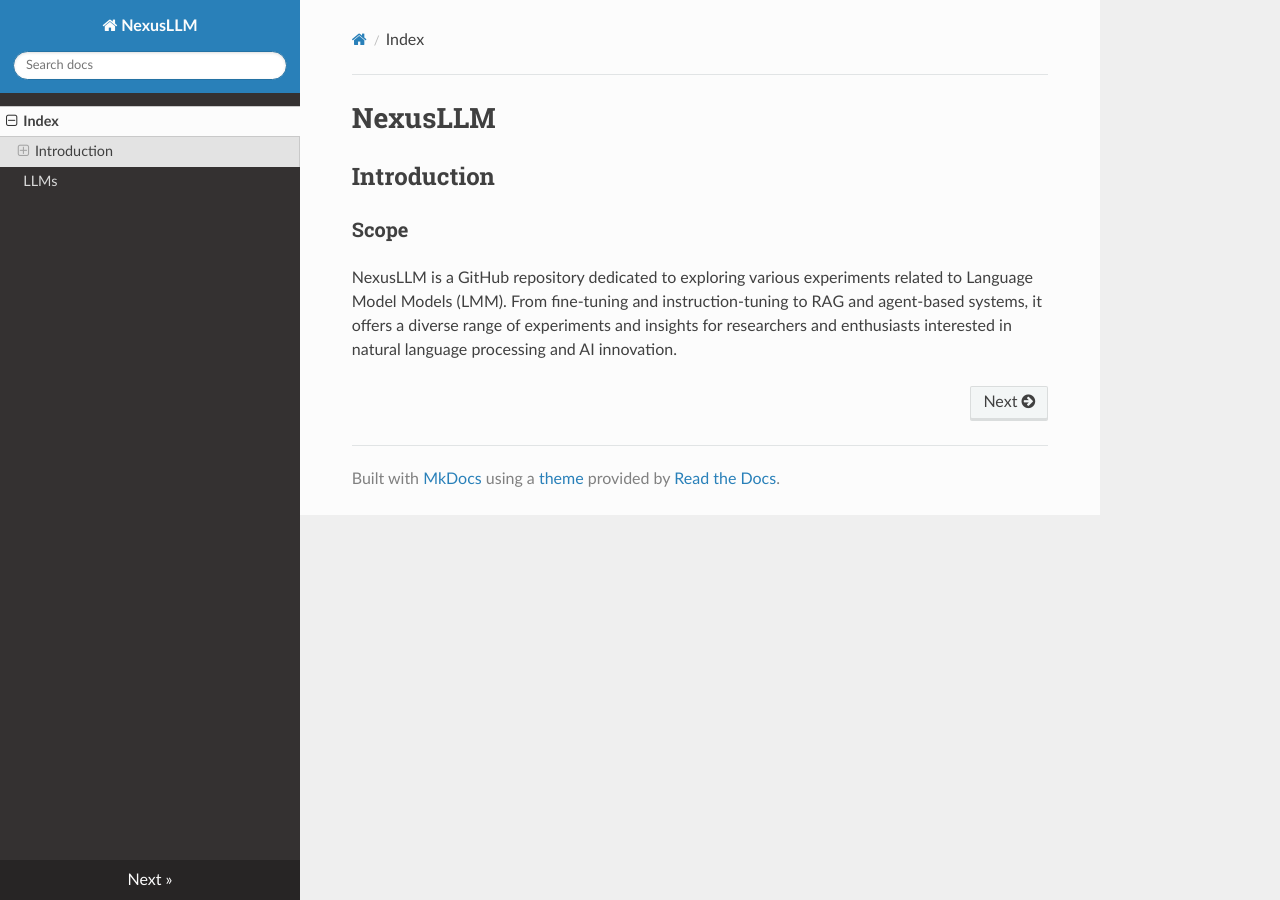
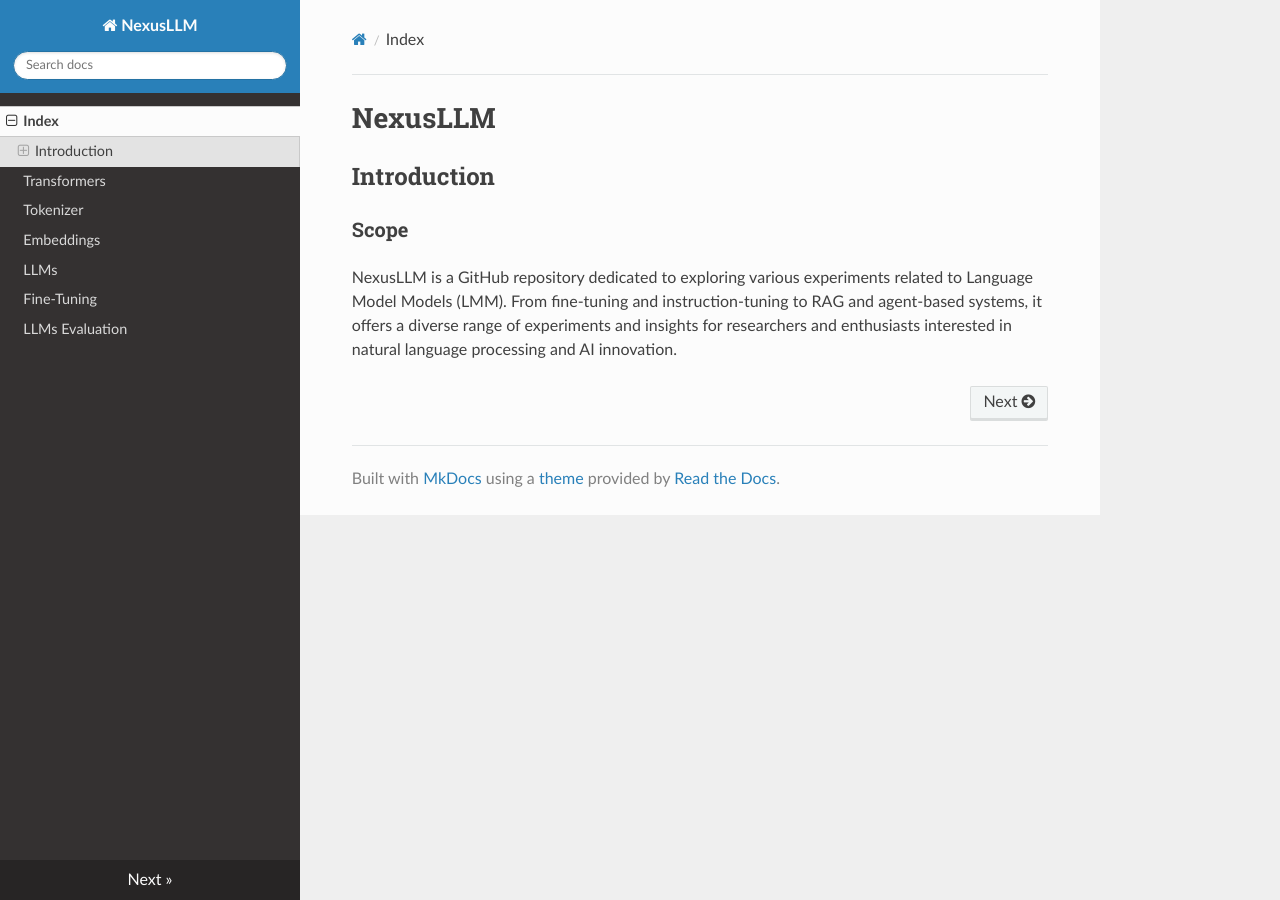
Before and after one commit to Volscente/NexusLLM, an MkDocs documentation site: the page built from documentation/docs/index.md, in a window 1280 px wide. Built offline with MkDocs 1.6.1, drawn with Linux system fonts in a browser that asks for light colours; nearby versions of some CDN libraries.

Commit message:
Update mkdocs.yml

```diff
--- a/documentation/mkdocs.yml
+++ b/documentation/mkdocs.yml
@@ -4,7 +4,12 @@ site_name: NexusLLM
 # Define Navigation
 nav:
   - Index: index.md
+  - Transformers: transformers.md
+  - Tokenizer: tokenizers.md
+  - Embeddings: embeddings.md
   - LLMs: LLMs.md
+  - Fine-Tuning: fine_tuning.md
+  - LLMs Evaluation: evaluation.md
 
 # Theme
 theme: readthedocs
```
